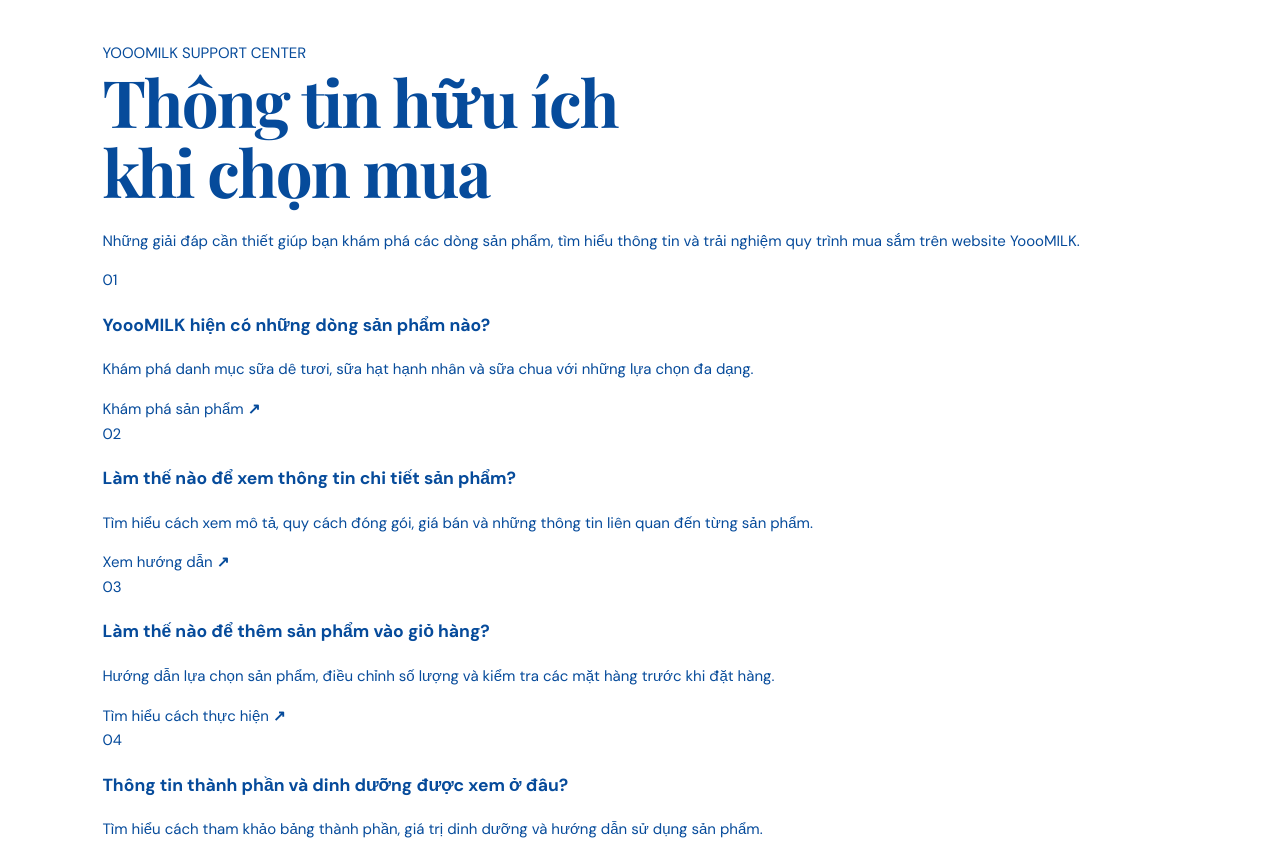
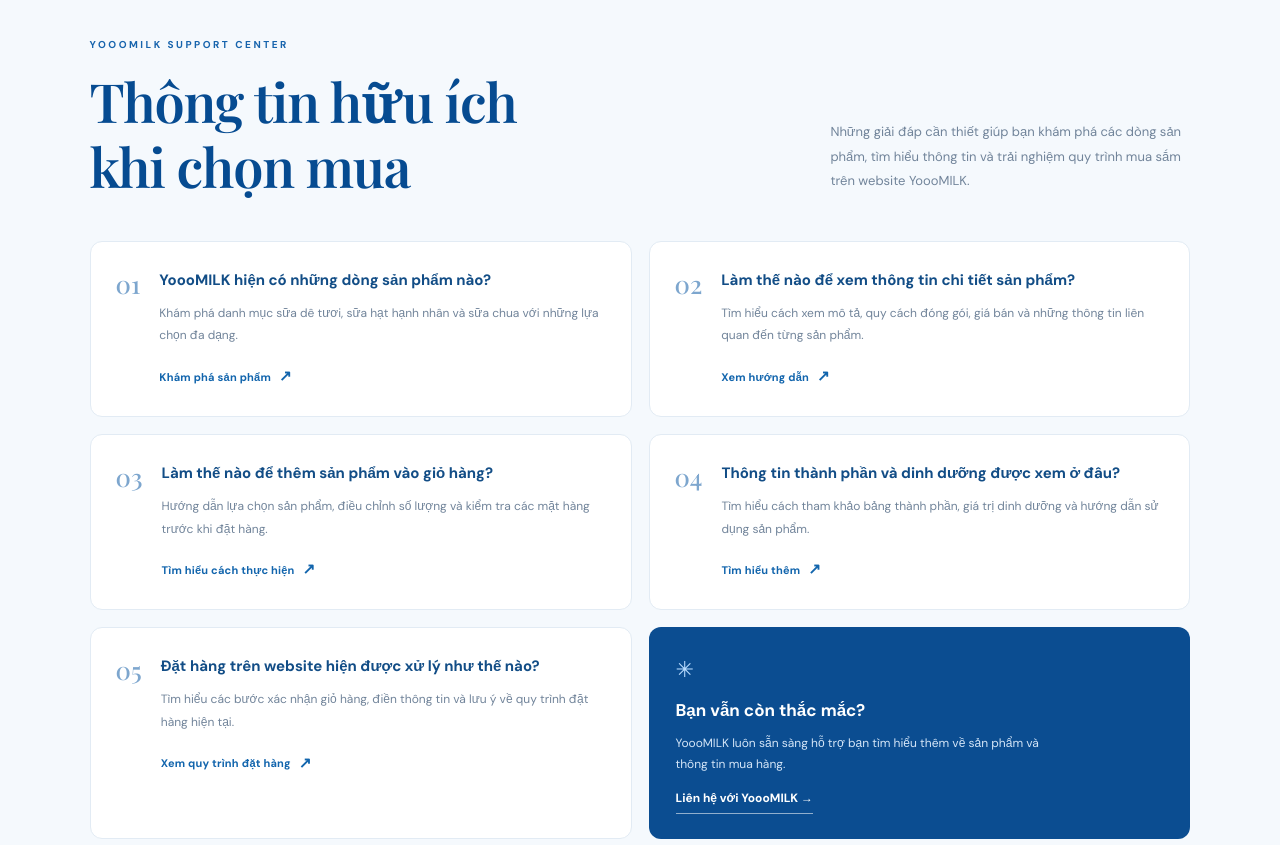
Before and after one commit to duongthinhuquynhbc-cyber/yooomilk-website, a plain HTML site: page index.html in a window 1280 px wide. Shown: the part 4740-5585 px from the top of the page. Drawn offline with nearby package versions, Linux system fonts and the light colour scheme.

Commit message:
Update style.css

```diff
--- a/css/style.css
+++ b/css/style.css
@@ -634,3 +634,221 @@
         line-height: 1.85;
     }
 }
+
+/* =========================================
+   YOOOMILK - HOMEPAGE FAQ PROFESSIONAL
+========================================= */
+
+#faq.faq-section {
+  background: #f5f9fd;
+  padding: 90px 7%;
+  position: relative;
+  overflow: hidden;
+}
+
+#faq .faq-container {
+  max-width: 1180px;
+  margin: 0 auto;
+}
+
+/* Heading */
+#faq .faq-heading {
+  display: flex;
+  justify-content: space-between;
+  align-items: flex-end;
+  gap: 50px;
+  margin-bottom: 42px;
+}
+
+#faq .faq-heading-main {
+  flex: 1;
+}
+
+#faq .faq-eyebrow {
+  display: inline-block;
+  color: #1764ad;
+  font-size: 10px;
+  font-weight: 800;
+  letter-spacing: 2.5px;
+  margin-bottom: 16px;
+}
+
+#faq .faq-heading h2 {
+  font-family: 'Playfair Display', Georgia, serif;
+  color: #064b91;
+  font-size: clamp(36px, 4.5vw, 54px);
+  font-weight: 600;
+  line-height: 1.2;
+  letter-spacing: -1.2px;
+  margin: 0;
+}
+
+#faq .faq-intro {
+  max-width: 360px;
+  color: #71849a;
+  font-size: 13px;
+  line-height: 1.9;
+  margin: 0 0 5px;
+}
+
+/* Card grid */
+#faq .faq-card-grid {
+  display: grid;
+  grid-template-columns: repeat(2, minmax(0, 1fr));
+  gap: 17px;
+}
+
+/* Individual card */
+#faq .faq-card {
+  display: flex;
+  align-items: flex-start;
+  gap: 19px;
+  min-height: 175px;
+  padding: 27px 25px;
+  background: #ffffff;
+  border: 1px solid #e2ebf4;
+  border-radius: 12px;
+  text-decoration: none;
+  position: relative;
+  transition: all 0.25s ease;
+}
+
+#faq .faq-card:hover {
+  transform: translateY(-4px);
+  border-color: #a9cce9;
+  box-shadow: 0 13px 30px rgba(16, 75, 133, 0.09);
+}
+
+#faq .faq-number {
+  flex-shrink: 0;
+  color: #7da6ce;
+  font-family: 'Playfair Display', Georgia, serif;
+  font-size: 25px;
+  line-height: 1.2;
+}
+
+#faq .faq-card-content {
+  flex: 1;
+  min-width: 0;
+}
+
+#faq .faq-card h3 {
+  color: #124d86;
+  font-size: 15px;
+  font-weight: 700;
+  line-height: 1.55;
+  margin: 0 0 10px;
+}
+
+#faq .faq-card p {
+  color: #71849a;
+  font-size: 12px;
+  line-height: 1.85;
+  margin: 0 0 17px;
+}
+
+#faq .faq-read {
+  display: inline-flex;
+  align-items: center;
+  gap: 8px;
+  color: #1265ad;
+  font-size: 11px;
+  font-weight: 700;
+  letter-spacing: 0.2px;
+}
+
+#faq .faq-read b {
+  font-size: 15px;
+  transition: transform 0.2s ease;
+}
+
+#faq .faq-card:hover .faq-read b {
+  transform: translate(4px, -2px);
+}
+
+/* Contact card */
+#faq .faq-contact-card {
+  min-height: 175px;
+  padding: 25px 27px;
+  border-radius: 12px;
+  background: #0b4d91;
+  color: #ffffff;
+  display: flex;
+  flex-direction: column;
+  align-items: flex-start;
+  justify-content: center;
+}
+
+#faq .faq-contact-icon {
+  font-size: 22px;
+  color: #b9dcff;
+  margin-bottom: 8px;
+}
+
+#faq .faq-contact-card h3 {
+  color: #ffffff;
+  font-size: 17px;
+  margin: 0 0 8px;
+}
+
+#faq .faq-contact-card p {
+  color: #d5e6f8;
+  font-size: 12px;
+  line-height: 1.8;
+  margin: 0 0 13px;
+  max-width: 390px;
+}
+
+#faq .faq-contact-card a {
+  color: #ffffff;
+  font-size: 12px;
+  font-weight: 700;
+  text-decoration: none;
+  border-bottom: 1px solid rgba(255,255,255,0.55);
+  padding-bottom: 4px;
+}
+
+#faq .faq-contact-card a:hover {
+  color: #b9dcff;
+}
+
+/* Tablet and mobile */
+@media (max-width: 760px) {
+  #faq.faq-section {
+    padding: 65px 6%;
+  }
+
+  #faq .faq-heading {
+    display: block;
+    margin-bottom: 28px;
+  }
+
+  #faq .faq-heading h2 {
+    font-size: 36px;
+  }
+
+  #faq .faq-intro {
+    margin-top: 15px;
+    font-size: 12px;
+  }
+
+  #faq .faq-card-grid {
+    grid-template-columns: 1fr;
+    gap: 12px;
+  }
+
+  #faq .faq-card {
+    min-height: auto;
+    padding: 22px 19px;
+    gap: 14px;
+  }
+
+  #faq .faq-card h3 {
+    font-size: 14px;
+  }
+
+  #faq .faq-contact-card {
+    min-height: auto;
+    padding: 25px 22px;
+  }
+}
```
